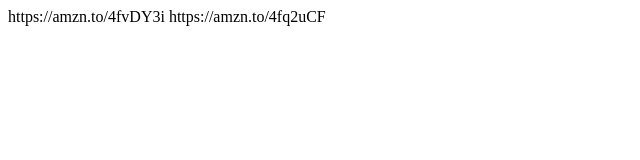
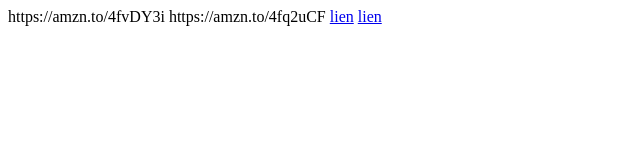
Before and after one commit to t2isoft/t2isoft.github.com, a plain HTML site: page index.html in a window 1280 px wide. Shown: the full height of the page, 0-640 px from the left. Drawn offline with Linux system fonts and the light colour scheme.

Commit message:
Update index.html

```diff
--- a/index.html
+++ b/index.html
@@ -1,3 +1,7 @@
 https://amzn.to/4fvDY3i
 
 https://amzn.to/4fq2uCF
+
+<a href="https://amzn.to/4fvDY3i">lien</a>
+
+<a href="https://amzn.to/4fq2uCF">lien</a>
```
